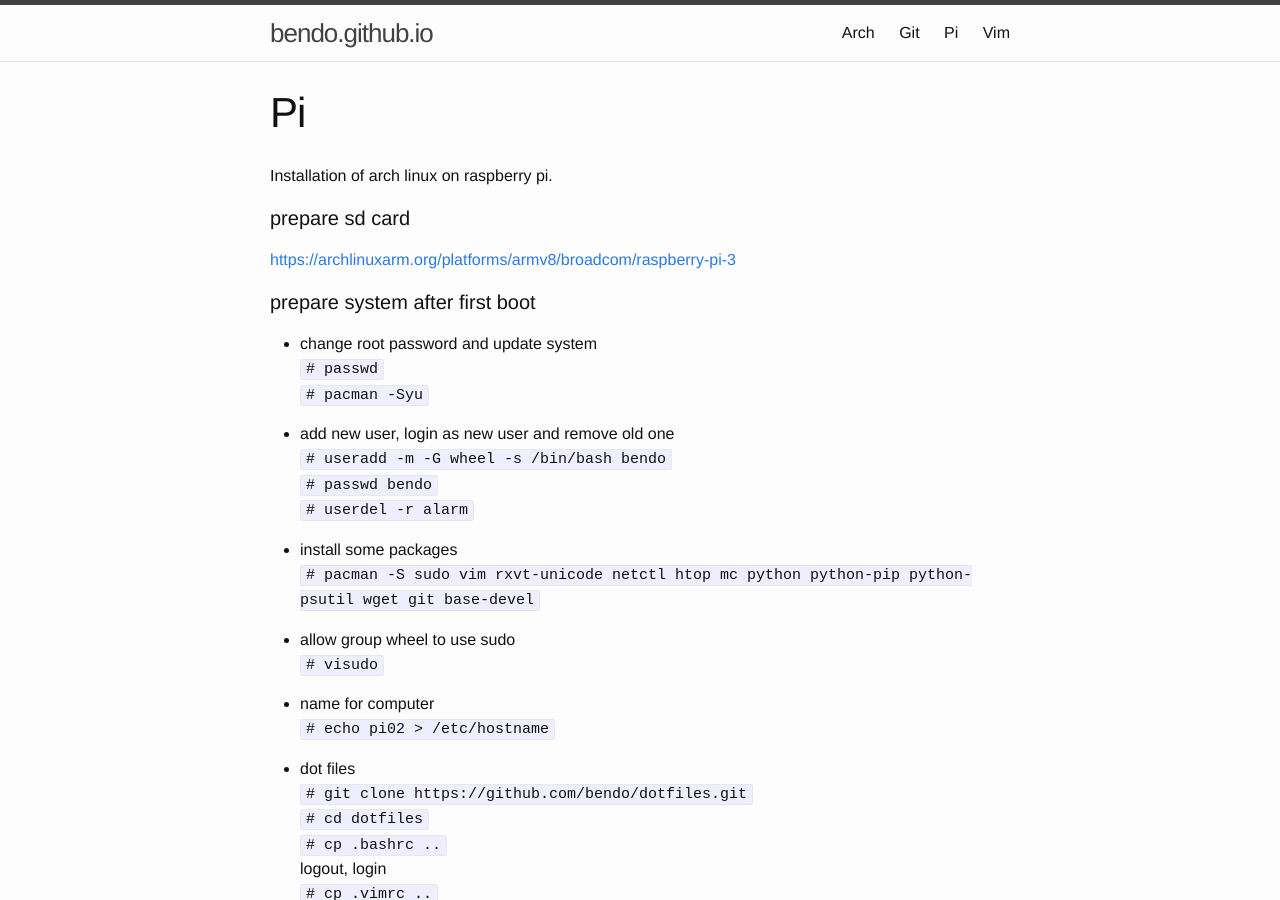
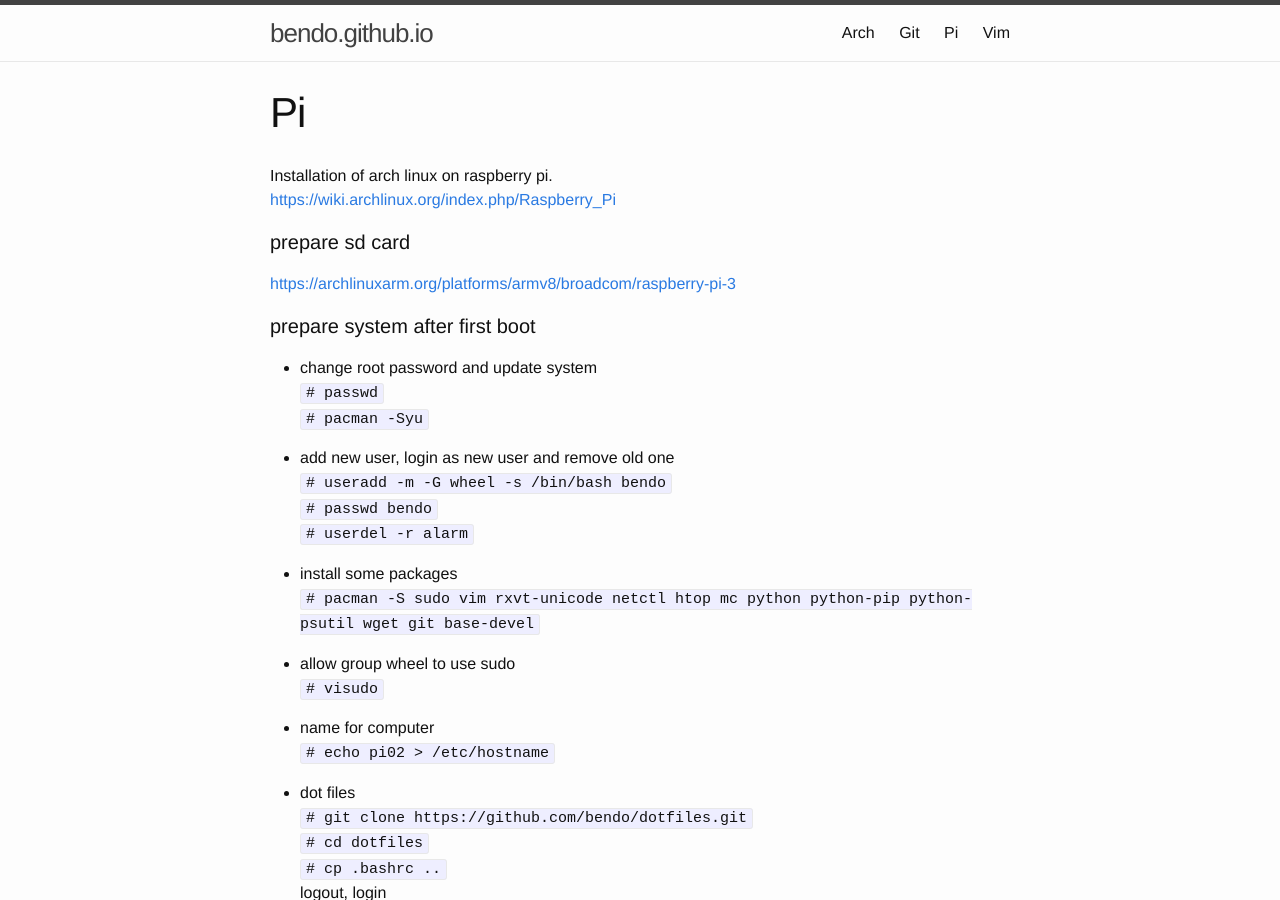
Before and after one commit to bendo/bendo.github.io, a Jekyll site: the page built from pi.md, in a window 1280 px wide and 900 px high. Built offline with Jekyll 4.4.1, drawn with Linux system fonts in a browser that asks for light colours.

Commit message:
link on wiki page

```diff
--- a/pi.md
+++ b/pi.md
@@ -5,6 +5,7 @@ permalink: /pi/
 ---
 
 Installation of arch linux on raspberry pi.
+<https://wiki.archlinux.org/index.php/Raspberry_Pi>
 
 #### prepare sd card
 <https://archlinuxarm.org/platforms/armv8/broadcom/raspberry-pi-3>
```
